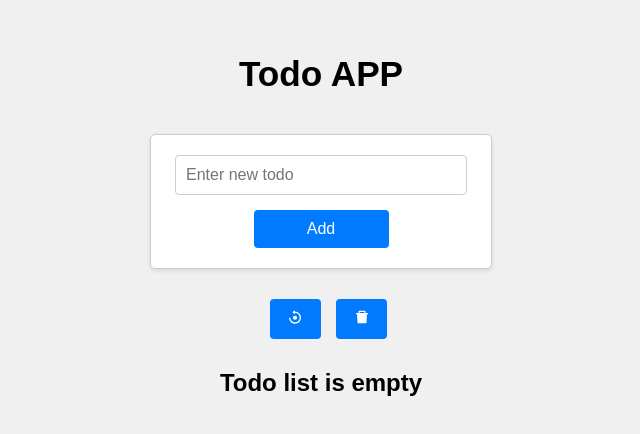
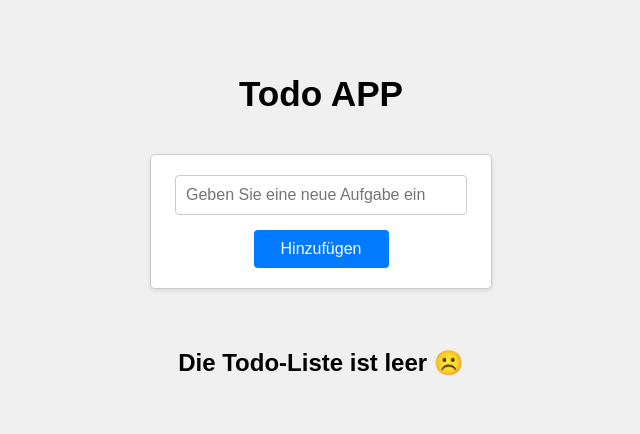
Before and after one commit to muhakodirov/Todo-App, a React (Create React App) app in the folder todo_app/: page / in a window 1280 px wide. Shown: the part 172-606 px from the top of the page, without its empty margins (319-959 px from the left). Built offline with nearby package versions, Linux system fonts and the light colour scheme.

Commit message:
added two new functions!

```diff
--- a/todo_app/src/App.jsx
+++ b/todo_app/src/App.jsx
@@ -2,7 +2,7 @@ import TodoForm from './components/Todos/TodoForm';
 import TodoList from './components/Todos/TodoList';
 import { v4 as uuidv4 } from 'uuid';
 import './App.css'
-import { useEffect, useRef, useState } from 'react';
+import { useState } from 'react';
 import TodoActions from './components/Todos/TodoActions';
 
 
@@ -22,8 +22,7 @@ function App() {
 
   }
 
-  // id = 324
-  // todo.id = 324
+
   const deleteTodoHandler = (id) => {
     setTodos(todos.filter(todo => todo.id !== id))
   }
@@ -34,15 +33,26 @@ function App() {
   }
 
 
+  const resetTodosHandler = () => {
+    setTodos([])
+  }
+
+  const deleteCompletedTodosHnadler = () => {
+    setTodos(todos.filter(todo => todo.isCompleted != true))
+  }
+
+  let isComletedCount = todos.filter(todo => todo.isCompleted).length
+
   return (
     <div className='centered'>
       <h1>Todo APP</h1>
 
 
       <TodoForm addTodo={addTodoHandler} />
-      <TodoActions />
+      {todos.length > 0 && <TodoActions resetTodos={resetTodosHandler} deleteComplTodos={deleteCompletedTodosHnadler} isComletedCount={!!isComletedCount} />}
       <TodoList todos={todos} deleteTodo={deleteTodoHandler} checkTodo={checkTodoHandler} />
 
+      {(todos.length > 0 && isComletedCount > 0) && <p> <i> Sie haben <b> {isComletedCount} </b> {isComletedCount > 1 ? 'Aufgaben' : 'Aufgabe'} erledigt.  </i> <br /><br /> {isComletedCount > 3 && 'Du bist heute wirklich produktiv 🤩 '}</p>}
     </div>
   );
 }
--- a/todo_app/src/components/Todos/TodoAction.module.css
+++ b/todo_app/src/components/Todos/TodoAction.module.css
@@ -0,0 +1,3 @@
+.container {
+    margin: 10px;
+}
--- a/todo_app/src/components/Todos/TodoActions.jsx
+++ b/todo_app/src/components/Todos/TodoActions.jsx
@@ -1,16 +1,24 @@
 import Button from "../UI/Button";
 import { AiFillDelete } from 'react-icons/ai';
 import { BiReset } from 'react-icons/bi';
+import styles from './TodoAction.module.css'
+
+function TodoActions({ resetTodos, deleteComplTodos, isComletedCount }) {
 
 
-function TodoActions() {
 
-    return <>
+    return <div className={styles.container}>
 
-        <Button title='Delete all Todos'> <BiReset /> </Button>
-        <Button title='Delete completed Todos'> <AiFillDelete /> </Button>
+        <Button title='Delete all Todos' onClick={resetTodos} isComletedCount={isComletedCount}>
+            <BiReset />  {/* Children props */}
+        </Button>
 
-    </>
+        <Button title='Delete completed Todos' onClick={deleteComplTodos} disabled={!isComletedCount}>
+            <AiFillDelete />
+        </Button>
+
+
+    </div>
 }
 
 export default TodoActions;
--- a/todo_app/src/components/Todos/TodoForm.jsx
+++ b/todo_app/src/components/Todos/TodoForm.jsx
@@ -3,21 +3,22 @@ import styles from './TodoForm.module.css'
 import TodoActions from "./TodoActions";
 
 function TodoForm({ addTodo }) {
-
+    const inputRef = useRef(null)
 
     const [text, setText] = useState('')
 
     const onSubmitHandler = (e) => {
 
         e.preventDefault()
-        addTodo(text)
+
+        inputRef.current.value && addTodo(text)
         setText('')
     }
     return <div className={styles.todoFormContainer}>
         <form onSubmit={onSubmitHandler}>
-            <input placeholder="Enter new todo" type="text" value={text} onChange={(e) => setText(e.target.value)} />
+            <input ref={inputRef} placeholder="Geben Sie eine neue Aufgabe ein" type="text" value={text} onChange={(e) => setText(e.target.value)} />
             <button title="Add a new todo" type="submit">
-                Add
+                Hinzufügen
             </button>
         </form>
 
--- a/todo_app/src/components/Todos/TodoList.jsx
+++ b/todo_app/src/components/Todos/TodoList.jsx
@@ -5,7 +5,7 @@ import styles from './TodoList.module.css'
 function TodoList({ todos, deleteTodo, checkTodo }) {
 
     return <div className={styles.todoListContainer}>
-        {!todos.length && <h2>Todo list is empty</h2>}
+        {!todos.length && <h2>Die Todo-Liste ist leer ☹️ </h2>}
         {todos.map(todo => <Todo key={todo.id} todo={todo} deleteTodo={deleteTodo} checkTodo={checkTodo} />)}
     </div>
 }
--- a/todo_app/src/components/UI/Button.jsx
+++ b/todo_app/src/components/UI/Button.jsx
@@ -1,13 +1,12 @@
 import styles from './Button.module.css'
 
-function Button({ onClick, children, title, disabled = true }) {
-
-    return <>
-        <button className={styles.button} onClick={onClick} title={title} disabled={disabled}>
-            {children}
+function Button(props) {
+    console.log(props)
+    return (
+        <button className={styles.button} onClick={props.onClick} title={props.title} disabled={props.disabled}>
+            {props.children}
         </button>
-
-    </>
+    )
 }
 
 export default Button;
```
